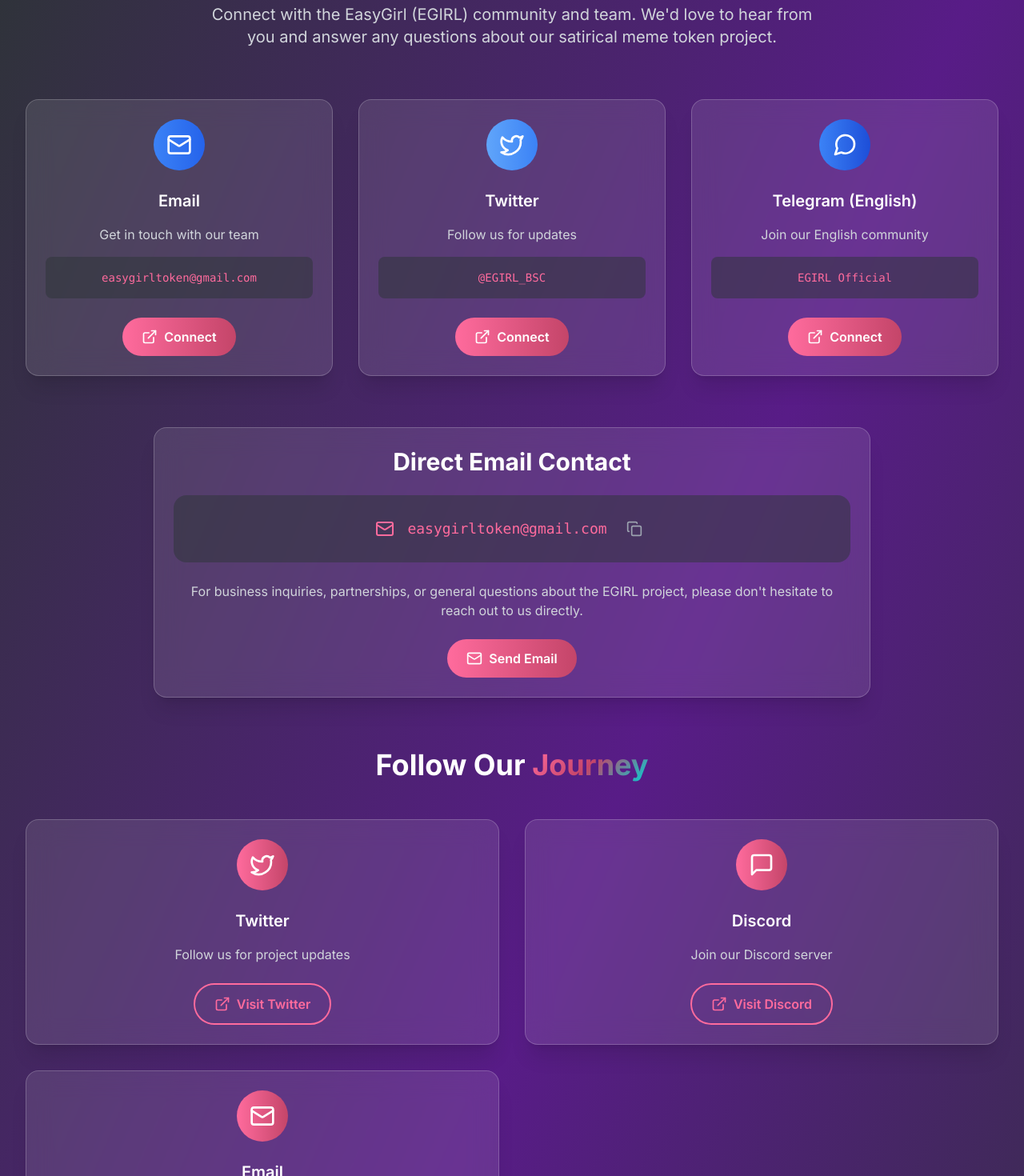
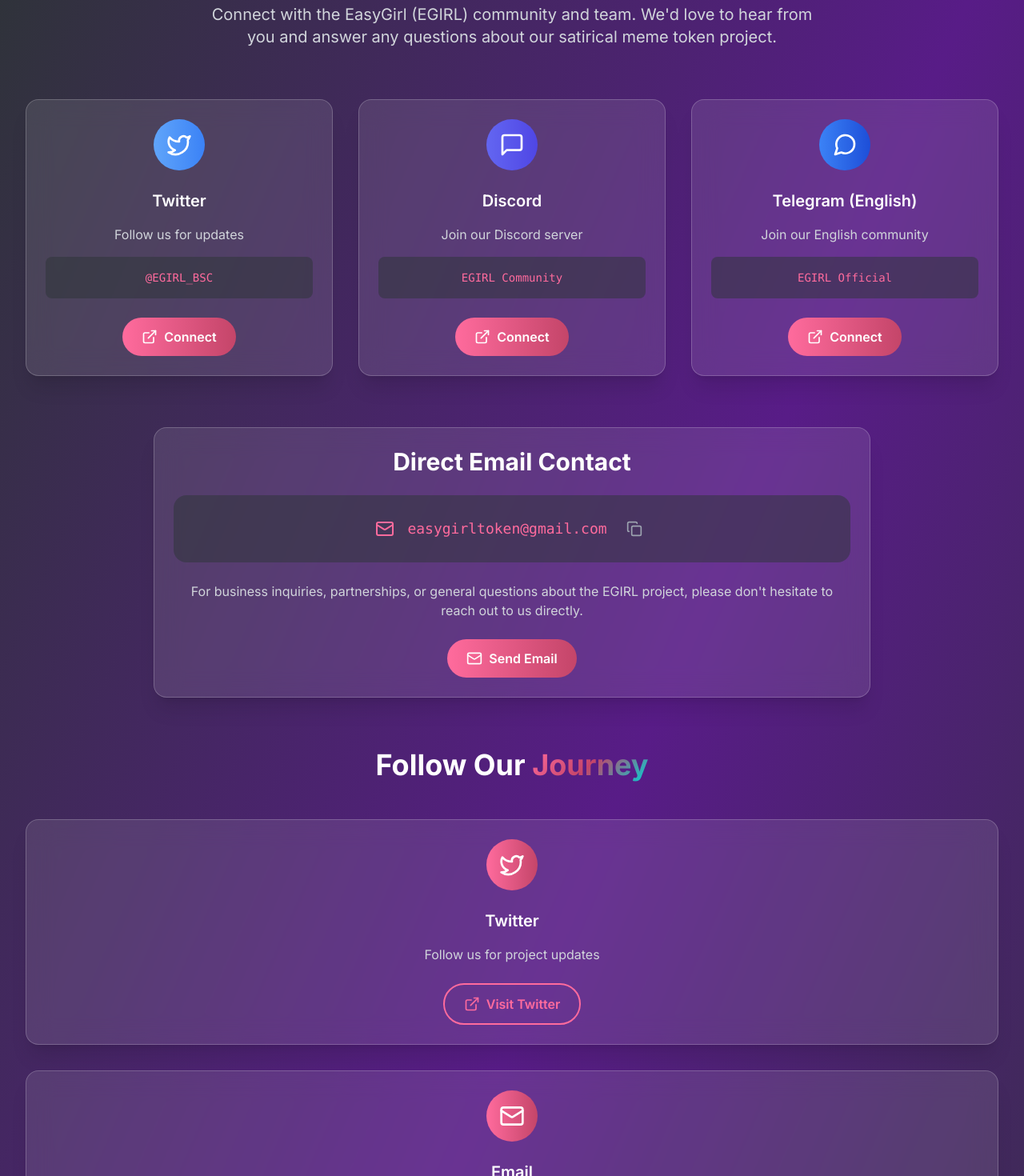
Before and after one commit to erere6232/egirl-website, a Next.js app: page /contact in a window 1280 px wide. Shown: the part 160-1630 px from the top of the page at 80% size. Built offline with nearby package versions, Linux system fonts and the light colour scheme.

Commit message:
Update contact.tsx

```diff
--- a/pages/contact.tsx
+++ b/pages/contact.tsx
@@ -1,5 +1,5 @@
 import { motion } from 'framer-motion';
-import { Mail, Twitter, MessageCircle, ExternalLink, Copy, CheckCircle, Globe, Users, Heart, MessageSquare } from 'lucide-react';
+import { Mail, Twitter, MessageCircle, ExternalLink, Copy, CheckCircle, Globe, Users, Heart, MessageSquare, Send } from 'lucide-react';
 import { useState } from 'react';
 import Header from '../components/Header';
 import Footer from '../components/Footer';
@@ -11,20 +11,20 @@
 
   const contactMethods = [
     {
-      icon: Mail,
-      title: 'Email',
-      description: 'Get in touch with our team',
-      value: email,
-      link: `mailto:${email}`,
-      color: 'from-blue-500 to-blue-600'
-    },
-    {
       icon: Twitter,
       title: 'Twitter',
       description: 'Follow us for updates',
       value: '@EGIRL_BSC',
       link: 'https://x.com/EGIRL_BSC',
       color: 'from-blue-400 to-blue-500'
+    },
+    {
+      icon: MessageSquare,
+      title: 'Discord',
+      description: 'Join our Discord server',
+      value: 'EGIRL Community',
+      link: 'https://discord.gg/3sKCjftfe2',
+      color: 'from-indigo-500 to-indigo-600'
     },
     {
       icon: MessageCircle,
@@ -41,14 +41,14 @@
       name: '🇬🇧 English Community',
       description: 'Join our English Telegram',
       href: 'https://t.me/+VdZHL9gqOF5lNTI1',
-      icon: MessageCircle,
+      icon: Send,
       color: 'from-blue-500 to-blue-700'
     },
     {
       name: '🇨🇳 中文社区',
       description: '加入我们的中文电报群',
       href: 'https://t.me/+N7FUuuYJIdQyMjFl',
-      icon: MessageCircle,
+      icon: Send,
       color: 'from-green-500 to-green-600'
     }
   ];
@@ -59,12 +59,6 @@
       href: 'https://x.com/EGIRL_BSC',
       icon: Twitter,
       description: 'Follow us for project updates'
-    },
-    {
-      name: 'Discord',
-      href: 'https://discord.gg/3sKCjftfe2',
-      icon: MessageSquare,
-      description: 'Join our Discord server'
     },
     {
       name: 'Email',
@@ -202,7 +196,7 @@
                 Follow Our <span className="gradient-text">Journey</span>
               </h2>
 
-              <div className="grid grid-cols-1 md:grid-cols-2 gap-8 mb-8">
+              <div className="grid grid-cols-1 md:grid-cols-1 gap-8 mb-8">
                 {socialLinks.map((social, index) => (
                   <motion.div
                     key={index}
```
